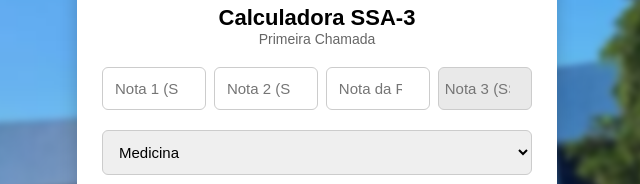
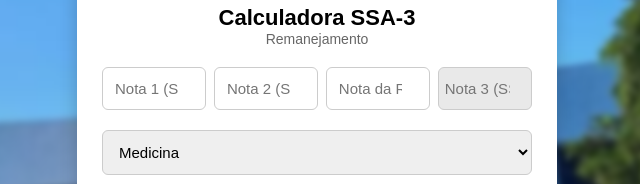
Before and after one commit to ssalisson/calculadora-ssa, a plain HTML site: page index.html in a window 1280 px wide. Shown: the part 221-405 px from the top of the page, 323-963 px from the left. Drawn offline with Linux system fonts and the light colour scheme.

Commit message:
Update index.html

```diff
--- a/index.html
+++ b/index.html
@@ -12,7 +12,7 @@
         <div class="logonome">
             <img src="styles/css/unnamed.png" alt="">
             <h1>Calculadora SSA-3</h1>
-            <p>Primeira Chamada</p>
+            <p>Remanejamento</p>
         </div>
 
         <div class="inputs">
```
